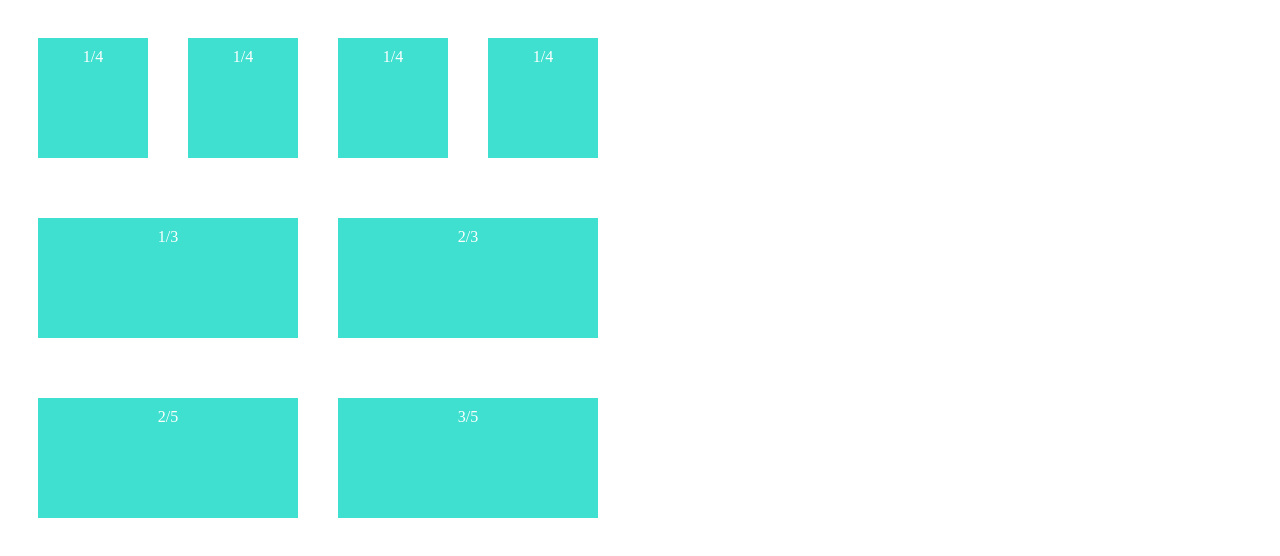
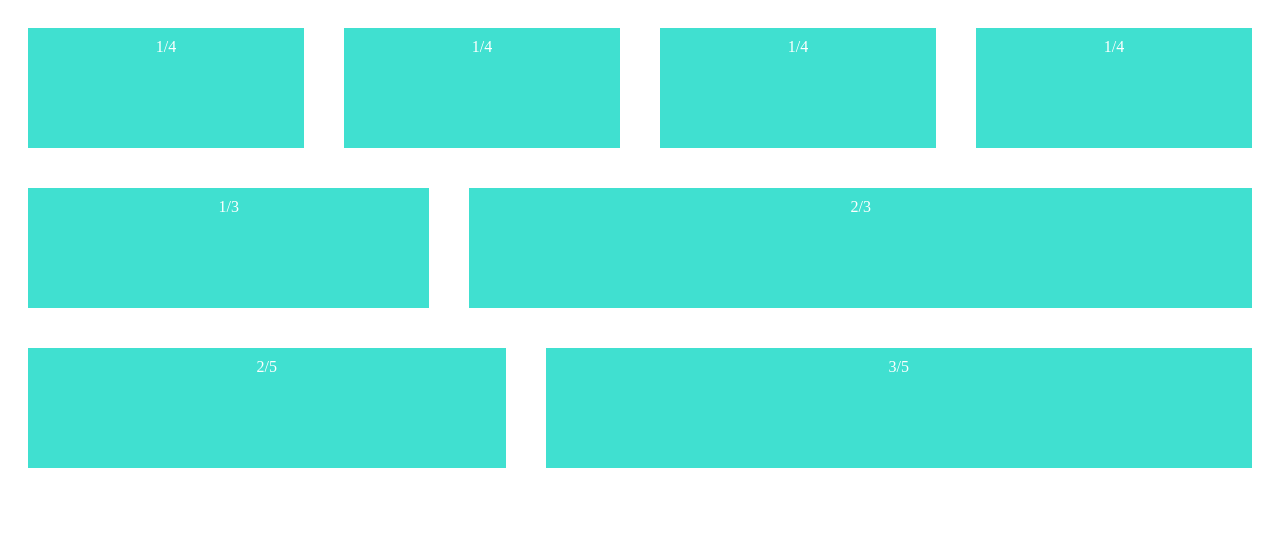
Before and after one commit to funki73/Web-Fundamentals, a plain HTML site: page CSS/12FLEX Columns/flex_columns.html in a window 1280 px wide. Drawn offline with Linux system fonts and the light colour scheme.

Commit message:
101421241

```diff
--- a/CSS/12FLEX Columns/flex_columns.css
+++ b/CSS/12FLEX Columns/flex_columns.css
@@ -1,11 +1,8 @@
 .row{
-    padding: 10px;
-    width: 600px;
     display: flex;
 }
 
 .col, .col-2, .col-3 {
-    flex: 1;
     height: 100px;
     width: 100px;
     background-color: turquoise;
@@ -16,10 +13,13 @@
     padding: 10px;
     text-align: center;
     color: white;
-    flex: 2;
-
+    flex: 1;
 }
 
 .col-2{
     flex: 2;
 }
+
+.col-3{
+    flex: 3;
+}
```
